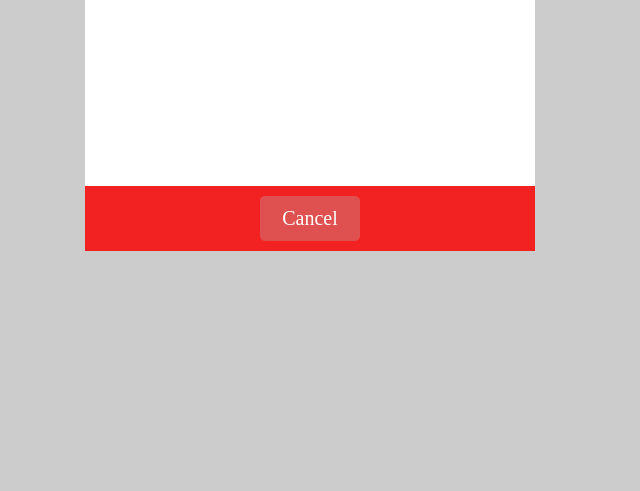
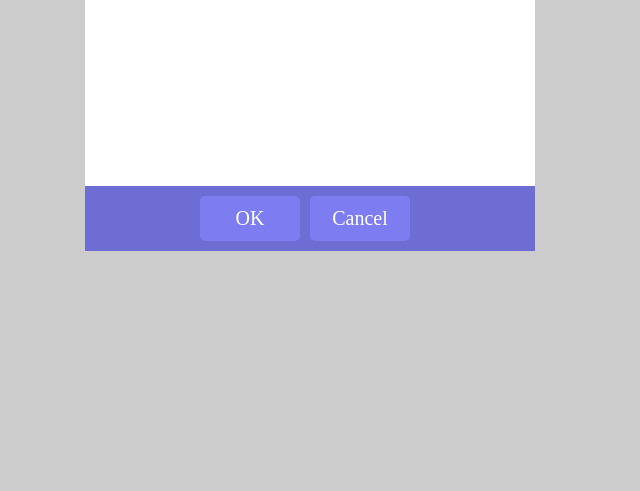
Before and after one commit to DenysPetrenk0/HomeWork-EPAM, a website: page js/modal/index.html in a window 1280 px wide. Shown: the part 309-800 px from the top of the page, without its empty margins (330-970 px from the left). Drawn offline with nearby package versions, Linux system fonts and the light colour scheme.

Commit message:
HW_14: add second button

```diff
--- a/js/modal/index.html
+++ b/js/modal/index.html
@@ -25,8 +25,8 @@
       setTimeout(function () {
         $("#root").modalWindow({
           content: "111",
-          buttonText: "Cancel",
-          type: "error",
+          buttonText: ["OK", "Cancel"],
+          type: "success",
         });
       }, delay_popup);
     </script>
--- a/js/modal/jquery.modalWindow.css
+++ b/js/modal/jquery.modalWindow.css
@@ -64,7 +64,6 @@ p {
 
 .button-modal {
   font-family: Hind Siliguri;
-  margin: 0 auto;
   font-weight: 500;
   font-size: 20px;
   line-height: 25px;
@@ -78,10 +77,12 @@ p {
   width: 100px;
   height: 45px;
   cursor: pointer;
+  margin-right: 10px;
 }
 
 .btn-modal__container {
-  /* width: 100vw; */
+  display: flex;
+  justify-content: center;
   padding: 10px;
 }
 
--- a/js/modal/jquery.modalWindow.js
+++ b/js/modal/jquery.modalWindow.js
@@ -19,7 +19,7 @@
 
   const defauls = {
     content: "success",
-    buttonText: "OK",
+    buttonText: ["OK"],
     type: successType,
   };
 
@@ -73,19 +73,22 @@
       const btnContainer = $("<div>", {
         class: `btn-modal__container ${this.config.type.containet}`,
       });
-      const btnOk = $("<button>", {
-        type: "button",
-        class: `button-modal ${this.config.type.button}`,
-        text: this.config.buttonText,
-      });
 
       btnClose.append(crossIcon);
       backdrop.append(modal);
       modal.append(btnClose).append(messageText).append(btnContainer);
-      btnContainer.append(btnOk);
+
+      this.config.buttonText.forEach((item) => {
+        const btnOk = $("<button>", {
+          type: "button",
+          class: `button-modal ${this.config.type.button}`,
+          text: item,
+        });
+        btnContainer.append(btnOk);
+        btnOk.click(this.toggleModal);
+      });
 
       btnClose.click(this.toggleModal);
-      btnOk.click(this.toggleModal);
       $(document).one("keyup", this.escCloseModal);
 
       $("body").toggleClass("modal-open");
```
